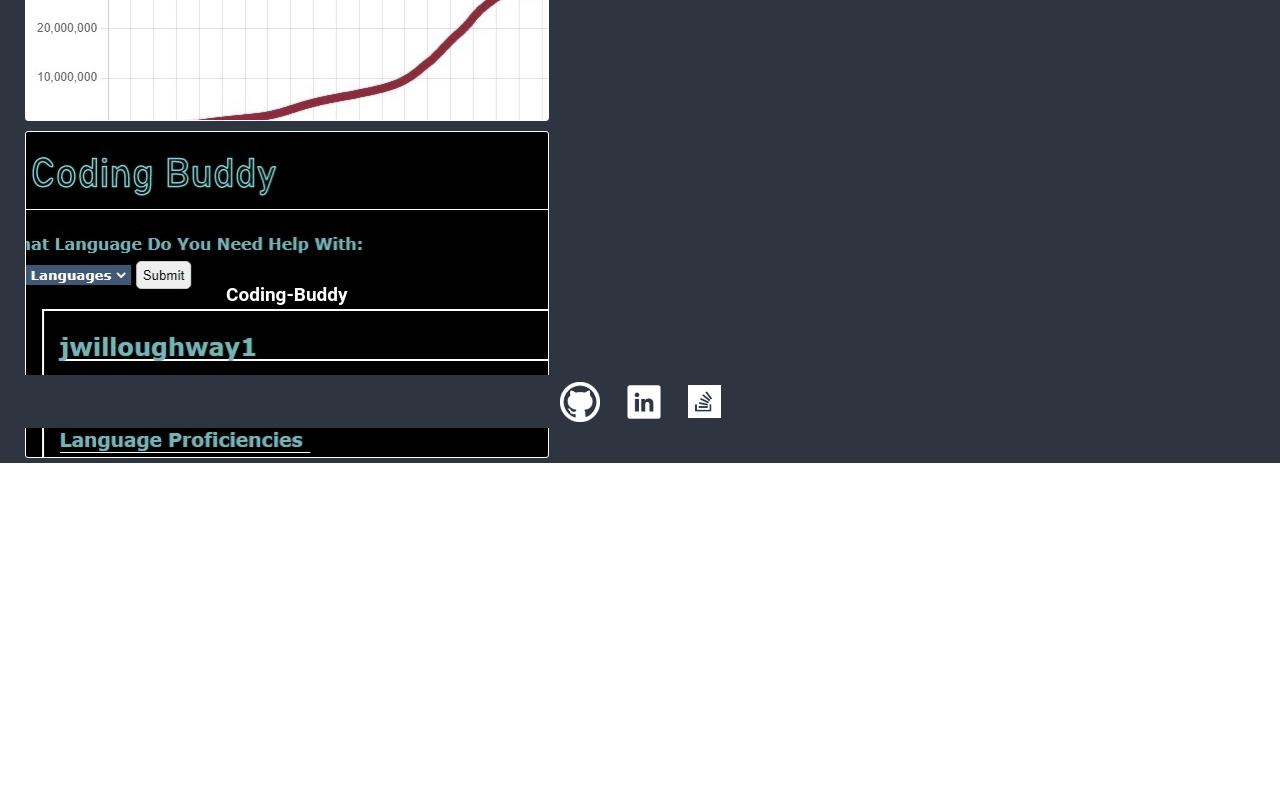
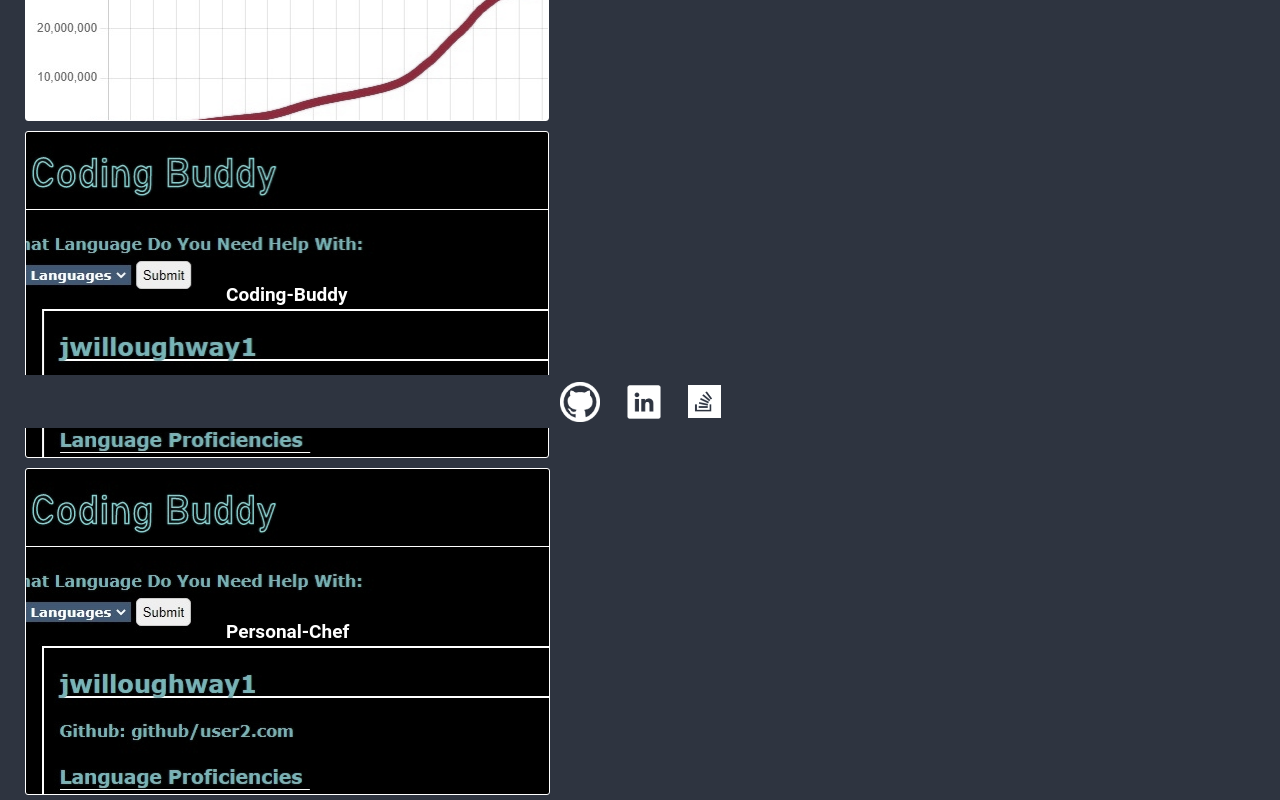
Before and after one commit to MaverickCavazos/Portfolio-REACT, a React (Create React App) app: page /Portfolio in a window 1280 px wide. Shown: the part 372-1172 px from the top of the page. Before the commit the page ends 835 px from the top, so only its background shows below. Built offline with nearby package versions, Linux system fonts and the light colour scheme.

Commit message:
added third project to portfolio

```diff
--- a/src/components/Portfolio/index.js
+++ b/src/components/Portfolio/index.js
@@ -10,6 +10,9 @@ function Portfolio() {
             <form action="https://coding-bud.herokuapp.com/">
                 <input className="coding-button" type="submit" value="Coding-Buddy" />
             </form>
+            <form action="https://guarded-headland-93069.herokuapp.com/">
+                <input className="coding-button" type="submit" value="Personal-Chef" />
+            </form>
         </header>
     );
 }
```
